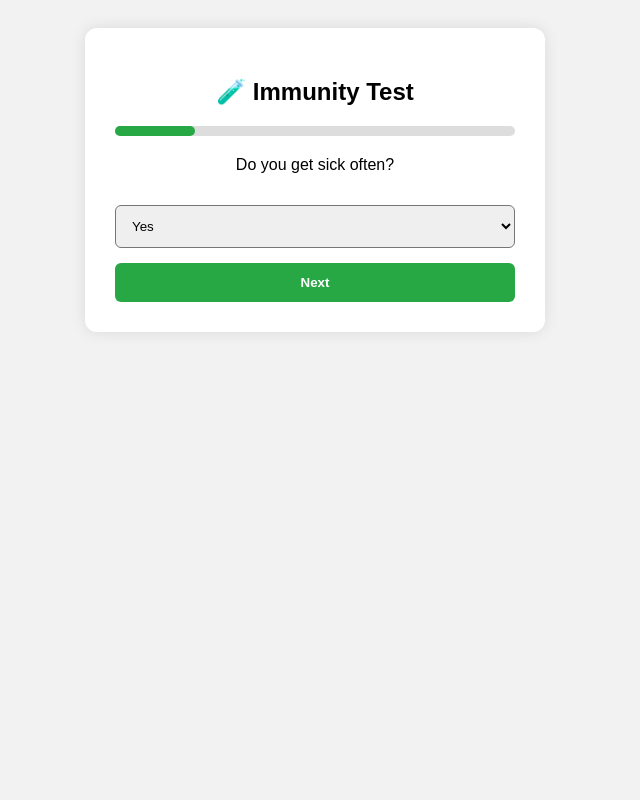
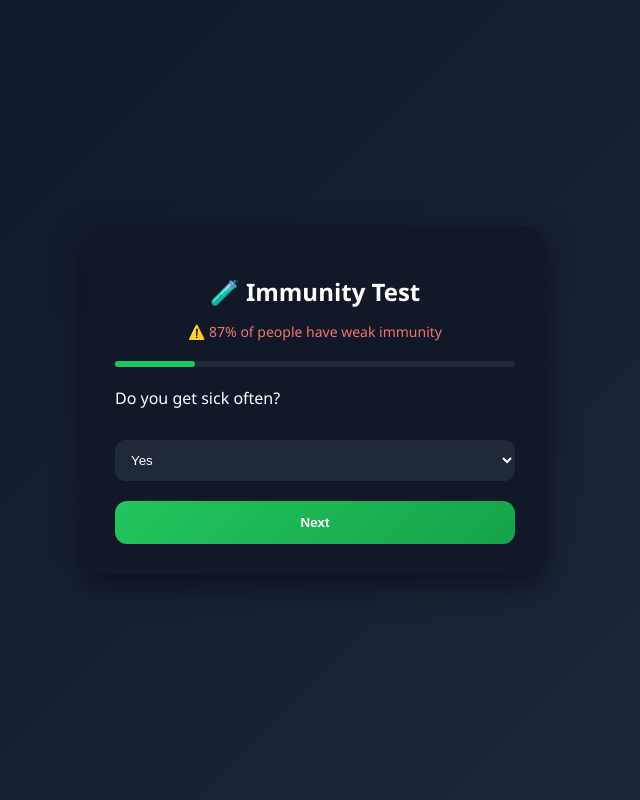
Before and after one commit to DMX120/immunity-tool, a Flask app: page / in a window 1280 px wide. Shown: the whole page, without its empty margins (325-965 px from the left). Run offline with Flask 3, Linux system fonts and the light colour scheme.

Commit message:
Refactor HTML structure and styles for immunity test

```diff
--- a/templates/index.html
+++ b/templates/index.html
@@ -1,67 +1,121 @@
 <!DOCTYPE html>
-<html>
+<html lang="en">
 <head>
+<meta charset="UTF-8">
 <title>Immunity Test</title>
+
+<meta name="viewport" content="width=device-width, initial-scale=1.0">
+
 <style>
+
 body {
-      font-family: Arial;
-      background: #f2f2f2;
-      text-align: center;
-      padding: 20px;
+  margin:0;
+  font-family: 'Segoe UI', sans-serif;
+  background: linear-gradient(135deg, #0f172a, #1e293b);
+  color:white;
+  display:flex;
+  justify-content:center;
+  align-items:center;
+  height:100vh;
 }
 
-    .box {
-      background: white;
-      padding: 30px;
-      border-radius: 12px;
-      max-width: 400px;
-      margin: auto;
-      box-shadow: 0 0 15px rgba(0,0,0,0.1);
+.container {
+  background:#111827;
+  padding:30px;
+  border-radius:20px;
+  width:100%;
+  max-width:400px;
+  box-shadow:0 10px 30px rgba(0,0,0,0.5);
+  animation: fadeIn 0.6s ease;
+}
+
+h2 {
+  text-align:center;
+  margin-bottom:10px;
+}
+
+.warning {
+  color:#f87171;
+  text-align:center;
+  font-size:14px;
+  margin-bottom:10px;
 }
 
 .progress {
-      height: 10px;
-      background: #ddd;
-      border-radius: 5px;
-      margin-bottom: 20px;
+  height:6px;
+  background:#1f2937;
+  border-radius:10px;
+  margin:20px 0;
 }
 
 .bar {
-      height: 10px;
-      background: #28a745;
-      width: 20%;
-      border-radius: 5px;
+  height:6px;
+  background:#22c55e;
+  width:20%;
+  border-radius:10px;
+  transition:0.4s;
 }
 
-    select, button {
-      width: 100%;
-      padding: 12px;
-      margin-top: 15px;
-      border-radius: 6px;
+.step {
+  animation: slide 0.4s ease;
+}
+
+select {
+  width:100%;
+  padding:12px;
+  margin-top:15px;
+  border-radius:10px;
+  border:none;
+  background:#1f2937;
+  color:white;
 }
 
 button {
-      background: #28a745;
-      color: white;
-      border: none;
-      font-weight: bold;
+  width:100%;
+  padding:14px;
+  margin-top:20px;
+  border-radius:12px;
+  border:none;
+  background:linear-gradient(135deg,#22c55e,#16a34a);
+  color:white;
+  font-weight:bold;
+  cursor:pointer;
+  transition:0.3s;
+}
+
+button:hover {
+  transform:scale(1.05);
 }
 
 .hidden {
-      display: none;
+  display:none;
 }
+
+.loading {
+  text-align:center;
+}
+
+@keyframes fadeIn {
+  from {opacity:0; transform:translateY(20px);}
+  to {opacity:1;}
+}
+
+@keyframes slide {
+  from {opacity:0; transform:translateX(20px);}
+  to {opacity:1;}
+}
+
 </style>
 </head>
 
 <body>
 
-<div class="box">
+<div class="container">
 
 <h2>🧪 Immunity Test</h2>
+<p class="warning">⚠️ 87% of people have weak immunity</p>
 
-  <div class="progress">
-    <div class="bar" id="bar"></div>
-  </div>
+<div class="progress"><div class="bar" id="bar"></div></div>
 
 <form id="form" action="/result" method="post">
 
@@ -112,21 +166,35 @@
 <option value="3">Medium</option>
 <option value="5">High</option>
 </select>
-      <button type="submit">See My Result</button>
+<button type="button" onclick="loading()">See My Result</button>
 </div>
 
 </form>
 
+<div id="loading" class="loading hidden">
+<h3>Analyzing your answers...</h3>
+<p>⚠️ Your results may surprise you...</p>
+</div>
+
 </div>
 
 <script>
-function next(step) {
+
+function next(step){
 document.getElementById("step"+step).classList.add("hidden");
 document.getElementById("step"+(step+1)).classList.remove("hidden");
+document.getElementById("bar").style.width = ((step+1)*20)+"%";
+}
 
-  let percent = (step+1)*20;
-  document.getElementById("bar").style.width = percent + "%";
+function loading(){
+document.getElementById("form").classList.add("hidden");
+document.getElementById("loading").classList.remove("hidden");
+
+setTimeout(()=>{
+document.getElementById("form").submit();
+},2000);
 }
+
 </script>
 
 </body>
```
Lines whose indentation alone changed are shown as unchanged.
